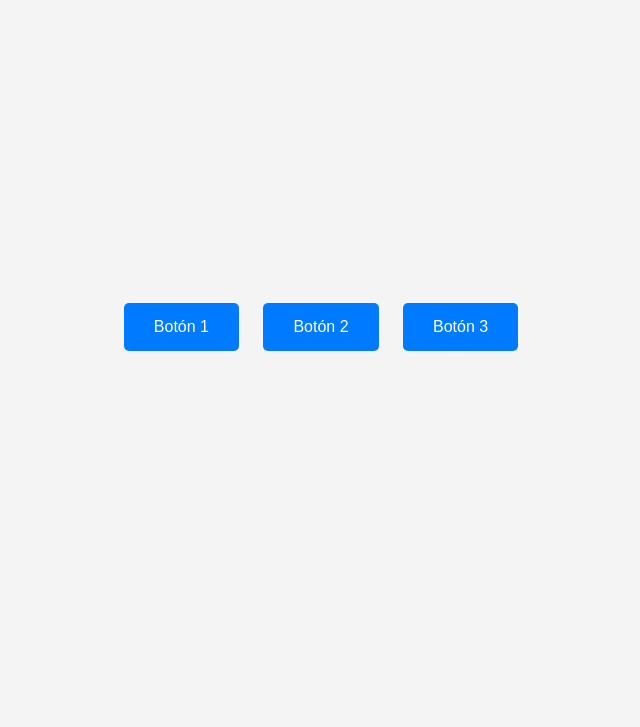
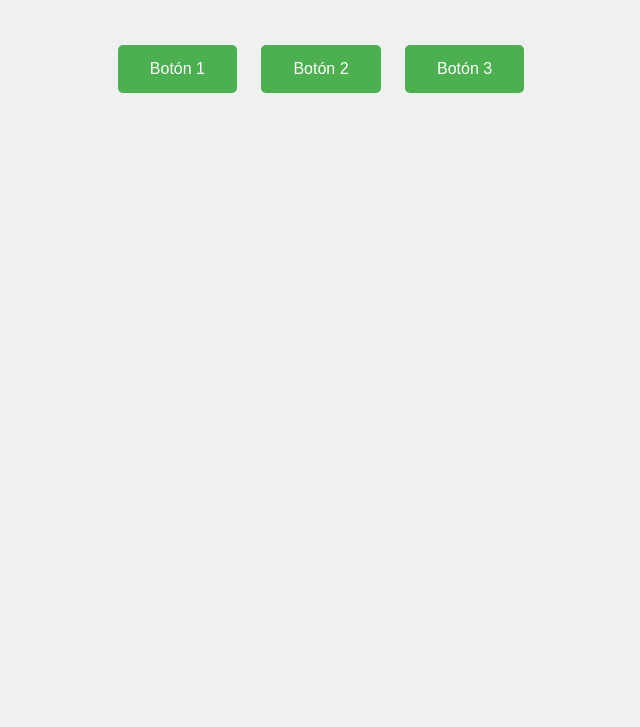
Before and after one commit to Ericksican/owo, a plain HTML site: page index.html in a window 1280 px wide. Shown: the part 73-800 px from the top of the page, without its empty margins (319-959 px from the left). Drawn offline with Linux system fonts and the light colour scheme.

Commit message:
index.html

```diff
--- a/index.html
+++ b/index.html
@@ -3,36 +3,38 @@
 <head>
     <meta charset="UTF-8">
     <meta name="viewport" content="width=device-width, initial-scale=1.0">
-    <title>Solo transiciones</title>
+    <title>Solo trancisiones</title>
     <style>
         body {
             font-family: Arial, sans-serif;
-            display: flex;
-            justify-content: center;
-            align-items: center;
-            height: 100vh;
+            text-align: center;
             margin: 0;
-            background-color: #f4f4f4;
+            padding: 0;
+            background-color: #f0f0f0;
         }
         .container {
-            text-align: center;
+            margin-top: 50px;
         }
         button {
-            background-color: #007bff;
+            background-color: #4CAF50; /* Verde */
+            border: none;
             color: white;
-            border: none;
-            padding: 15px 30px;
+            padding: 15px 32px;
+            text-align: center;
+            text-decoration: none;
+            display: inline-block;
+            font-size: 16px;
             margin: 10px;
+            cursor: pointer;
             border-radius: 5px;
-            cursor: pointer;
-            font-size: 16px;
         }
         button:hover {
-            background-color: #0056b3;
+            background-color: #45a049;
         }
     </style>
 </head>
 <body>
+    <h1>Mi Página Básica</h1>
     <div class="container">
         <button onclick="alert('Botón 1 presionado')">Botón 1</button>
         <button onclick="alert('Botón 2 presionado')">Botón 2</button>
```
